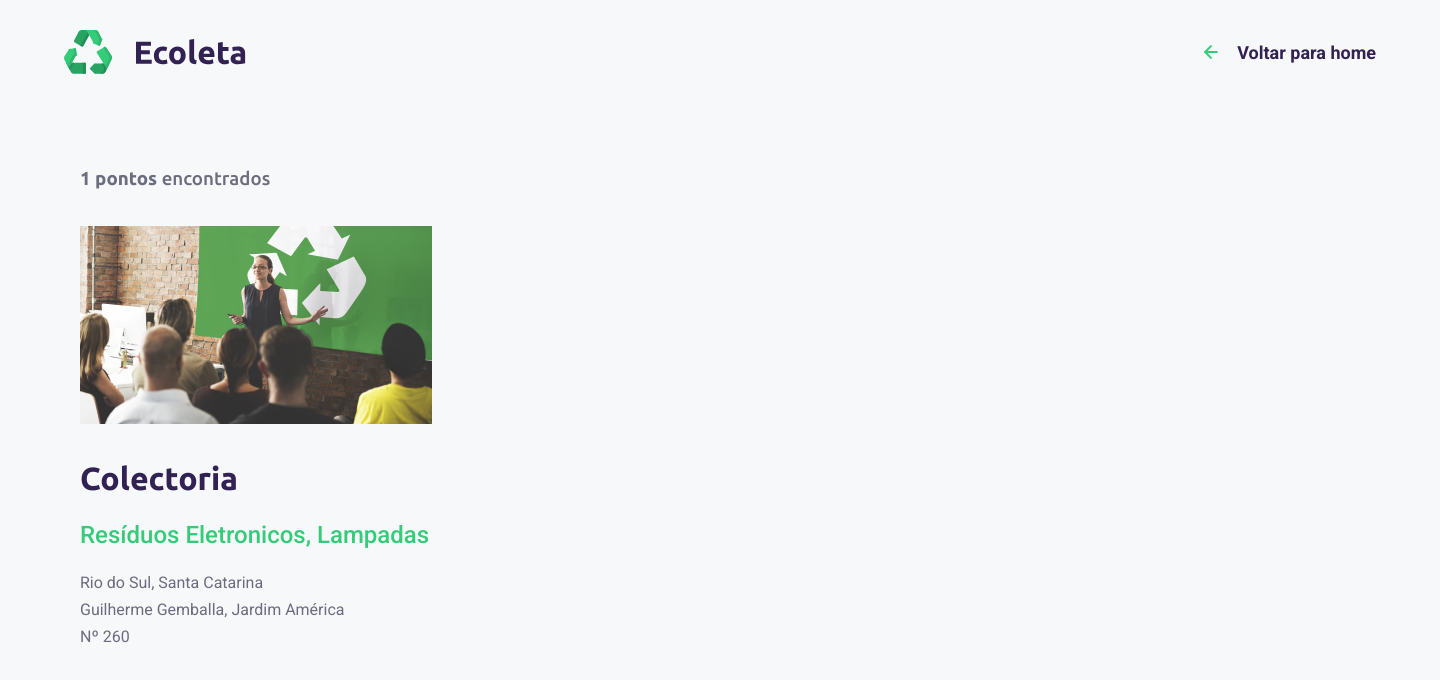
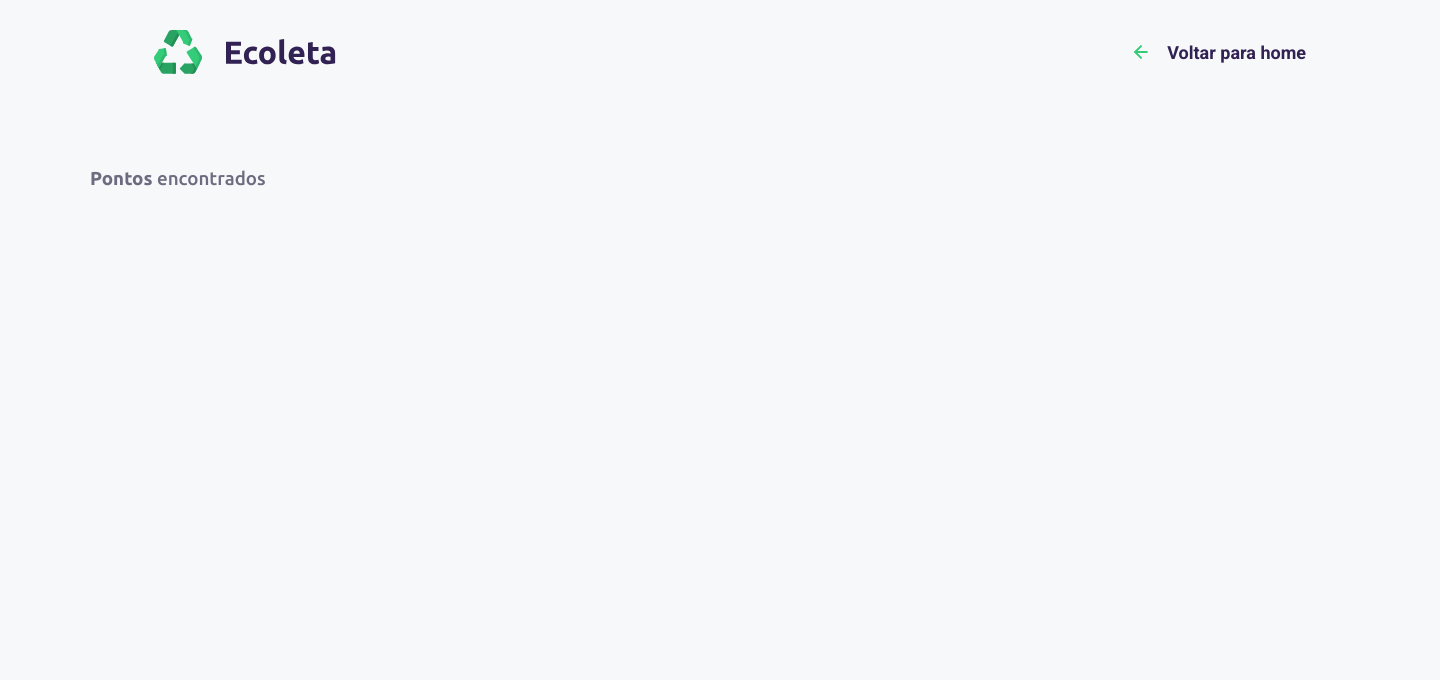
Before and after one commit to devmiguel-rocketseat/ecoleta, a Next.js app: page /collectPoint in a window 1280 px wide. Shown: the top 680 px of the page, 1440 px wide, since content can reach past the window. Built offline with nearby package versions, Linux system fonts and the light colour scheme.

Commit message:
Arrumando Codigo

```diff
--- a/src/pages/collectPoint/index.tsx
+++ b/src/pages/collectPoint/index.tsx
@@ -3,24 +3,35 @@ import styles from './styles.module.scss'
 import { Header } from '../../components/Header'
 
 export default function collectPoint() {
+  let formArray = []
+
+  if (typeof window !== 'undefined') {
+    const formulario = localStorage.getItem("formulario.react")
+    formArray = JSON.parse(formulario) || []
+  }
+
   return (
     <>
       <Header title="Voltar para home" img="/voltar.svg" url="/" />
+
       <div className={styles.containerColetas}>
-        <h3><strong>1 pontos </strong>encontrados</h3>
-        <ul>
-          <li
-            key=""
-          // onClick={() => handleSelectItem(id)}
-          // className={selectedItems.includes(item.id) ? 'selected' : ''}
-          >
-            <img src="./image.png" alt="" />
-            <h1>Colectoria</h1>
-            <h2>Resíduos Eletronicos, Lampadas</h2>
-            <p>Rio do Sul, Santa Catarina </p>
-            <p> Guilherme Gemballa, Jardim América</p>
-            <p>Nº 260</p>
-          </li>
+        <h3>
+          <strong>Pontos </strong>encontrados
+        </h3>
+
+         <ul>
+          {formArray && formArray.map(item => (
+            <li
+              key={item.id}
+            >
+              <img src="./image.png" alt="" />
+              <h1>{item.nameE}</h1>
+              <h2>{item.selectedItems}</h2>
+              <p>{item.state}</p>
+              <p>{item.adress}, {item.city} </p>
+              <p>Nº {item.number}</p>
+            </li>
+          ))}
         </ul>
       </div>
     </>
--- a/src/pages/collectionRegister/styles.module.scss
+++ b/src/pages/collectionRegister/styles.module.scss
@@ -41,7 +41,6 @@
         &:nth-child(1) {
           width: 100%;
         }
-
         &:nth-child(2) {
           width: 60%;
         }
--- a/src/styles/app.module.scss
+++ b/src/styles/app.module.scss
@@ -1,6 +1,7 @@
 .wrapper {
   display: flex;
-  width: 90rem;
+  width: 100%;
+  max-width: 1100px;
   margin: 0 auto;
 
   main {
--- a/src/util/localstorage.js
+++ b/src/util/localstorage.js
@@ -1,7 +1,7 @@
 const storage = {
   get() {
     if (typeof window !== 'undefined') {
-      const formulario = localStorage.getItem("finances.react")
+      const formulario = localStorage.getItem("formulario.react")
       return JSON.parse(formulario) || []
     }
   },
```
Also changed, not shown: src/pages/collectionRegister/index.tsx (+10 -5 lines).
